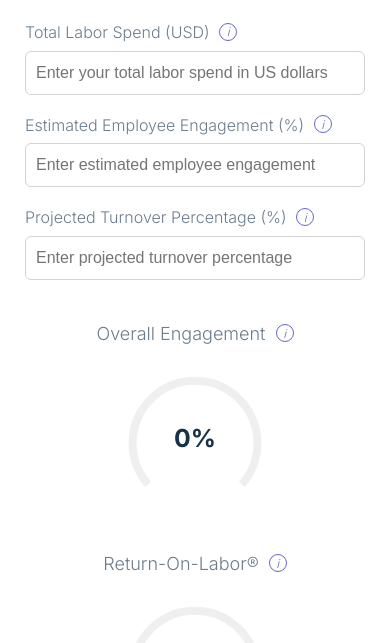
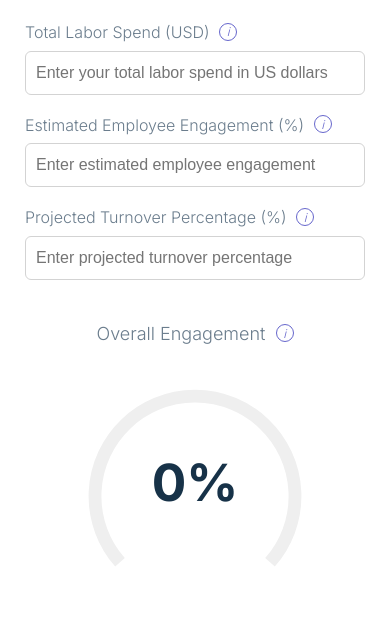
Before and after one commit to dkaiser85/EstimatorNew, a plain HTML site: page index.html in a window 390 px wide. Shown: the part 164-807 px from the top of the page. Drawn offline with Linux system fonts and the light colour scheme.

Commit message:
Update index.html

```diff
--- a/index.html
+++ b/index.html
@@ -219,8 +219,17 @@
             }
 
             .gauge {
-                width: 156px;
-                height: 156px;
+                width: 250px;
+                height: 250px;
+            }
+
+            .gauge svg {
+                width: 250px;
+                height: 250px;
+            }
+
+            .gauge text {
+                font-size: 40px;
             }
 
             .financial-item p {
```
